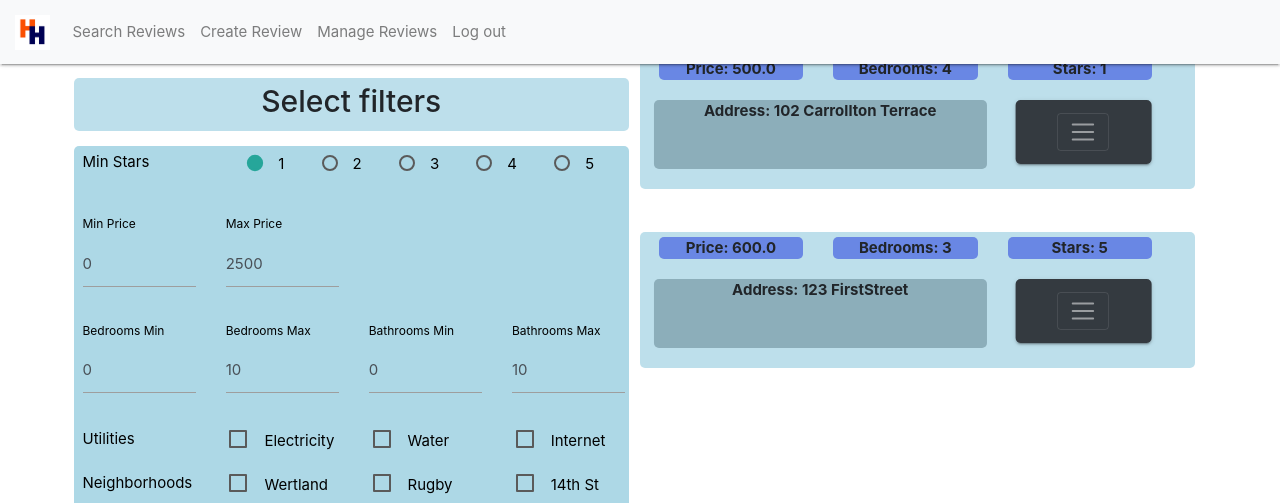
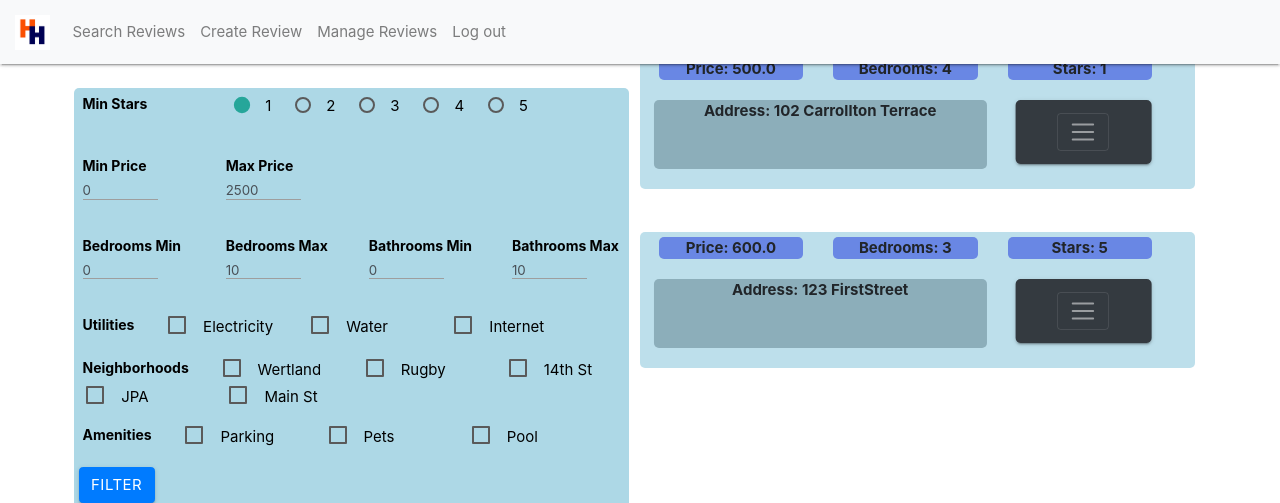
Before and after one commit to jperez913/Off-Grounds-Housing-App, a Django app: page / in a window 1280 px wide. Shown: the top 503 px of the page. Run offline with Django 3.2, Linux system fonts and the light colour scheme; a user stored in the database is signed in; data comes from the database, SQL or seed files in the repository; both versions use the stored data as it was after the commit; some libraries are stand-ins or nearby versions.

Commit message:
minor changes to filter layout

```diff
--- a/housing_review/templates/housing_review/all_reviews.html
+++ b/housing_review/templates/housing_review/all_reviews.html
@@ -68,16 +68,6 @@
     width: 98%;
   }
 
-  .h2Wrapper {
-    background-color: rgba(173, 216, 230, 0.802);
-    border-radius: 5px;
-    padding-top: 5px;
-    padding-bottom: 5px;
-    margin-top: 5px;
-    margin-right: 5px;
-    text-align: center;
-  }
-
   .buttonArea {
     margin-bottom: 5px;
     border-radius: 5px;
@@ -104,7 +94,42 @@
 
   }
 
+  #filter {
+    height:50%;
+    font-size:14;
+  }
 
+  .checkboxtext{
+  font-size: 14px;
+  display: inline;
+  }
+
+  .checkboxoptions{
+    margin: 0px 0px 0px 0px;
+  }
+
+  .form-check-input{
+    width:6px;
+    height:6px;
+  }
+
+  label{
+    font-size:14px;
+  }
+
+  input[type=radio   ]:not(old){
+  width   : 0px;
+  margin  : 0px;
+  padding : 0px;
+  opacity : 0px;
+  }
+
+  input[type=checkbox   ]:not(old){
+  width   : 0px;
+  margin  : 0px;
+  padding : 0px;
+  opacity : 0px;
+  }
 </style>
   <h1>Reviews</h1>
 </div>
@@ -112,14 +137,12 @@
 <div class="row">
 <div class="col"
     style="padding: 0%; padding-top: 20px">
-  <div class="h2Wrapper" style="width: 100%;" >
-      <h2>Select filters</h2>
-  </div>
     <P ALIGN=RIGHT>
+      <div id="filter">
             <form class="reviewForm" method="get">
                 <fieldset class="form-group">
                     <div class="row">
-                      <legend class="col-form-label col-sm-3 pt-0">Min Stars</legend>
+                      <legend class="col-form-label col-sm-3 pt-0"><b>Min Stars</b></legend>
                       <div class="col-sm-9">
                         <div class="form-check form-check-inline">
                           <input
@@ -202,7 +225,7 @@
 
                     <div class="form-group row">
                         <div class="col-3">
-                          <label for="ex1 font-family: 'Montserrat';">Min Price</label>
+                          <label for="ex1 font-family: 'Montserrat';"><b>Min Price</b></label>
                           <input
                           class="form-control"
                           type="number"
@@ -213,10 +236,11 @@
                           name="min_price"
                           id="minPrice"
                           size="8"
+                          style="height:15px;width:75px;font-size:10pt;"
                         />
                         </div>
                         <div class="col-3">
-                          <label for="ex2 font-family: 'Montserrat';">Max Price</label>
+                          <label for="ex2 font-family: 'Montserrat';"><b>Max Price</b></label>
                           <input
                           class="form-control"
                           type="number"
@@ -227,6 +251,7 @@
                           name="max_price"
                           id="maxPrice"
                           size="8"
+                          style="height:15px;width:75px;font-size:10pt;"
                         />
                         </div>
 
@@ -234,7 +259,7 @@
 
                       <div class="form-group row">
                           <div class="col-3">
-                            <label for="ex1 font-family: 'Montserrat';">Bedrooms Min</label>
+                            <label for="ex1 font-family: 'Montserrat';"><b>Bedrooms Min</b></label>
                             <input
                             class="form-control"
                             type="number"
@@ -243,10 +268,11 @@
                             step="1"
                             value="{{min_bed}}"
                             name="min_bed"
+                            style="height:15px;width:75px;font-size:10pt;"
                           />
                           </div>
                           <div class="col-3">
-                              <label for="ex1">Bedrooms Max</label>
+                              <label for="ex1"><b>Bedrooms Max</b></label>
                               <input
                               class="form-control"
                               type="number"
@@ -255,10 +281,11 @@
                               step="1"
                               value="{{max_bed}}"
                               name="max_bed"
+                              style="height:15px;width:75px;font-size:10pt;"
                             />
                             </div>
                           <div class="col-3">
-                            <label for="ex2">Bathrooms Min</label>
+                            <label for="ex2"><b>Bathrooms Min</b></label>
                             <input
                             class="form-control"
                             type="number"
@@ -267,10 +294,11 @@
                             max="10"
                             value="{{min_bath}}"
                             name="min_bath"
+                            style="height:15px;width:75px;font-size:10pt;"
                           />
                           </div>
                           <div class="col-3">
-                              <label for="ex2">Bathrooms Max</label>
+                              <label for="ex2"><b>Bathrooms Max</b></label>
                               <input
                               class="form-control"
                               type="number"
@@ -279,13 +307,14 @@
                               max="10"
                               value="{{max_bath}}"
                               name="max_bath"
+                              style="height:15px;width:75px;font-size:10pt;"
                             />
                             </div>
 
                         </div>
 
                         <div class="form-group row">
-                            <legend class="col-form-label col-sm-3 pt-0">Utilities</legend>
+                            <span class="checkboxtext"><legend class="col-form-label col-sm-3 pt-0"><b>Utilities</b></legend></span>
                             {%for util in utilities%}
                             <div class="col-3 form-check">
                               <input
@@ -294,6 +323,7 @@
                                 id="{{ util }}"
                                 name="{{ util }}"
                                 value="{{ util }}"
+                                style="margin-right: 0px"
                                 {% if util in util_arr %}
                                 checked
                               {% endif %}
@@ -306,7 +336,7 @@
                         </div>
 
                         <div class="form-group row">
-                            <legend class="col-form-label col-sm-3 pt-0">Neighborhoods</legend>
+                            <span class="checkboxtext"><legend class="col-form-label col-sm-3 pt-0"><b>Neighborhoods</b></legend></span>
                             {% for hood in neighborhoods %}
                             <div class="col-3 form-check">
                               <input
@@ -315,6 +345,7 @@
                                 id="{{ hood }}"
                                 name="{{ hood }}"
                                 value="{{ hood }}"
+                                style="margin-right: 0px"
                                 {% if hood in hood_arr %}
                                 checked
                               {% endif %}
@@ -327,7 +358,7 @@
                         </div>
 
                         <div class="form-group row">
-                            <legend class="col-form-label col-sm-3 pt-0">Amenities</legend>
+                            <span class="checkboxtext"><legend class="col-form-label col-sm-3 pt-0"><b>Amenities</b></legend></span>
                             {% for amen in amenities %}
                             <div class="col-3 form-check">
                               <input
@@ -353,6 +384,7 @@
                 value="Filter"
                 class="btn btn-primary"value="Submit"><br>
               </form>
+            </div>
     </P>
     <!--The div element for the map -->
 <div id="map"></div>
```
Also changed, not shown: db.sqlite3.
